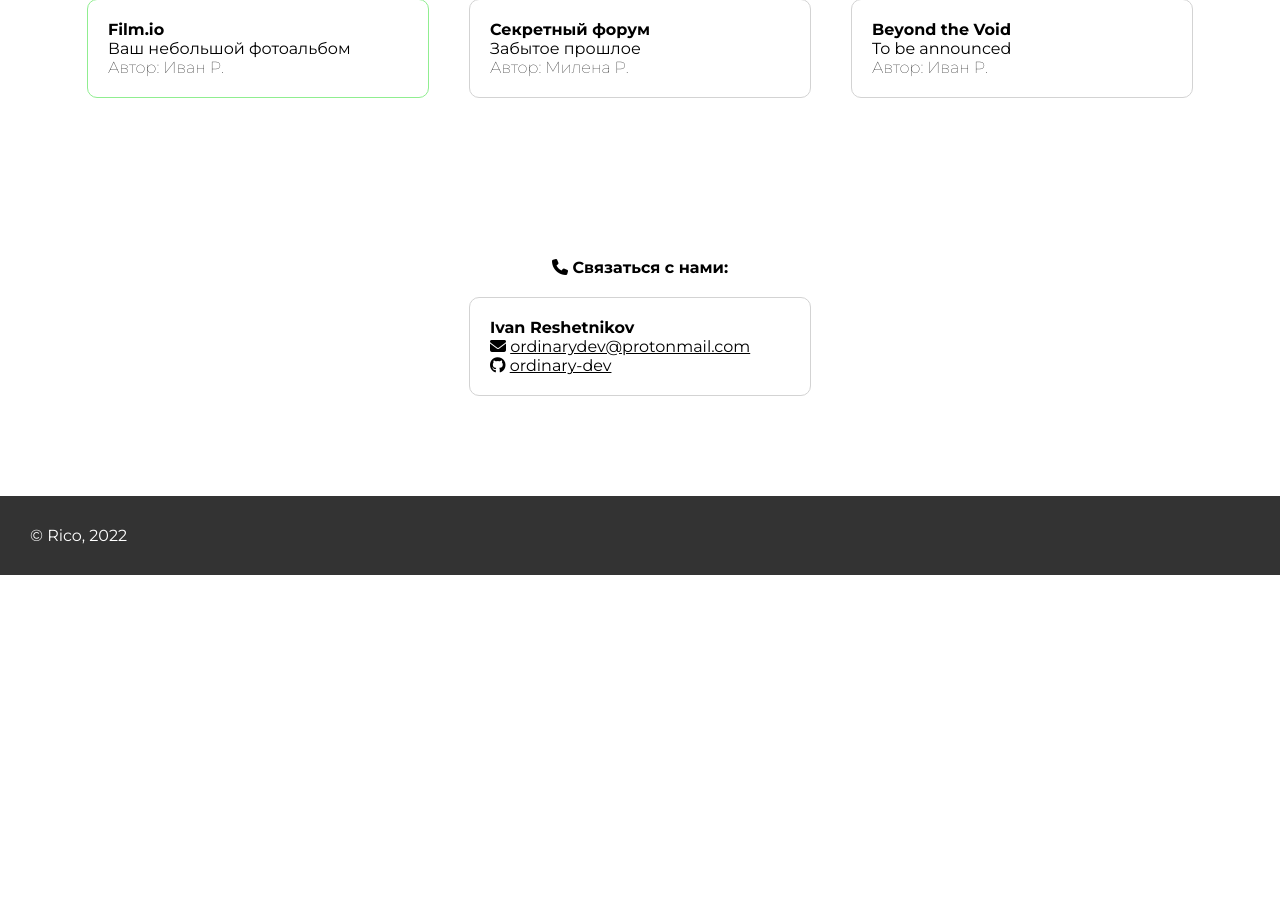
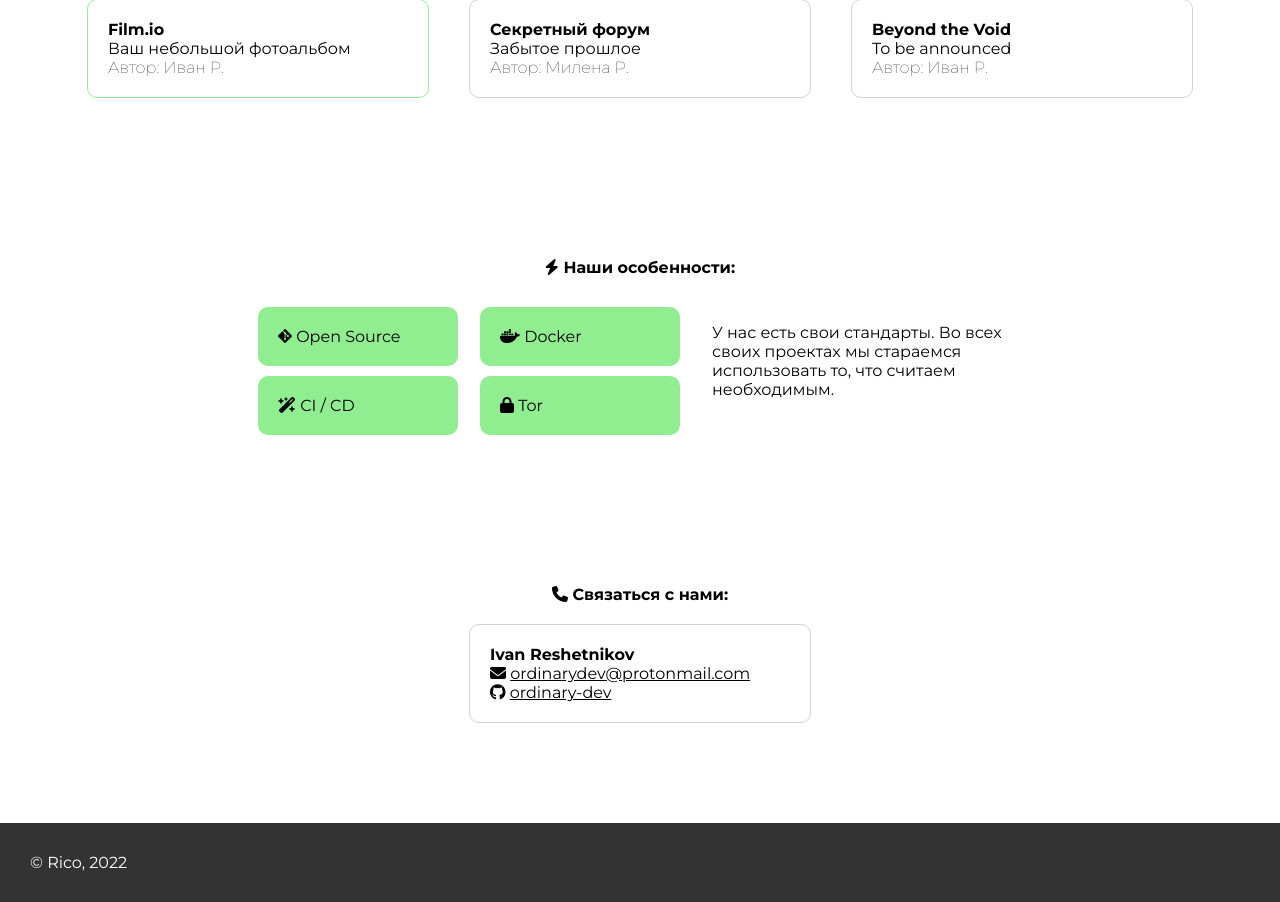
Before and after one commit to ordinary-dev/rico, a Flask app: page / in a window 1280 px wide. Shown: the part 980-1882 px from the top of the page. Before the commit the page ends 1555 px from the top, so only its background shows below. Run offline with Flask 2, Linux system fonts and the light colour scheme; some libraries are stand-ins or nearby versions.

Commit message:
Add feature Information

```diff
--- a/rico/static/style.css
+++ b/rico/static/style.css
@@ -83,6 +83,21 @@
     border-radius: 10px;
 }
 
+.feature {
+    width: 100%;
+    max-width: 160px;
+    padding: 20px;
+    margin: 10px;
+    background-color: lightgreen;
+    border-radius: 10px;
+}
+
+.card-container {
+    width: 100%;
+    max-width: 222px;
+    margin-top: 20px;
+}
+
 .green-border {
     border: 1px solid lightgreen;
 }
@@ -107,3 +122,9 @@
     box-sizing: border-box;
     color: #fff;
 }
+
+.regular-text {
+    max-width: 300px;
+    width: 100%;
+    margin: 20px;
+}
--- a/rico/templates/index.html
+++ b/rico/templates/index.html
@@ -50,6 +50,40 @@
 
     <div class="page">
         <div class="header">
+            <i class="fa-solid fa-bolt"></i>
+            Наши особенности:
+        </div>
+        <div class="stack">
+            <div class="card-container">
+                <div class="feature">
+                    <i class="fa-brands fa-git-alt"></i>
+                    Open Source
+                </div>
+                <div class="feature">
+                    <i class="fa-solid fa-wand-magic-sparkles"></i>
+                    CI / CD
+                </div>
+            </div>
+            <div class="card-container">
+                <div class="feature">
+                    <i class="fa-brands fa-docker"></i>
+                    Docker
+                </div>
+                <div class="feature">
+                    <i class="fa-solid fa-lock"></i>
+                    Tor
+                </div>
+            </div>
+            <div class="regular-text">
+                У нас есть свои стандарты.
+                Во всех своих проектах мы стараемся использовать то, что считаем
+                необходимым.
+            </div>
+        </div>
+    </div>
+
+    <div class="page">
+        <div class="header">
             <i class="fa-solid fa-phone"></i>
             Связаться с нами:
         </div>
```
